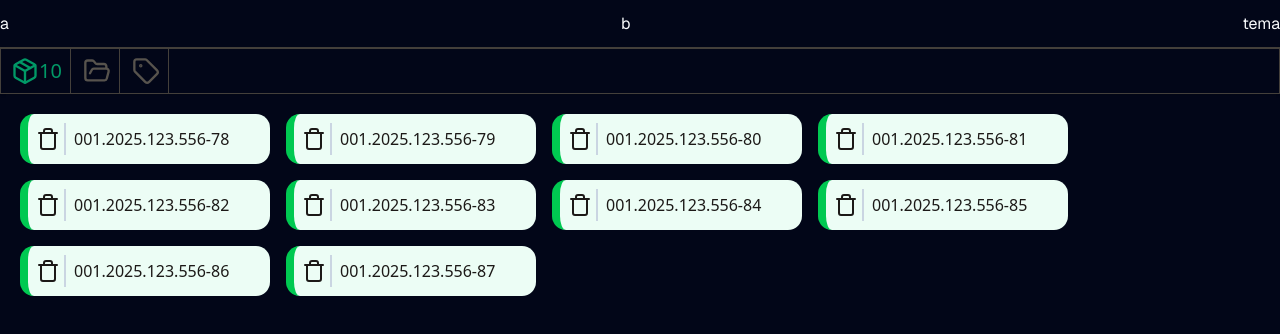
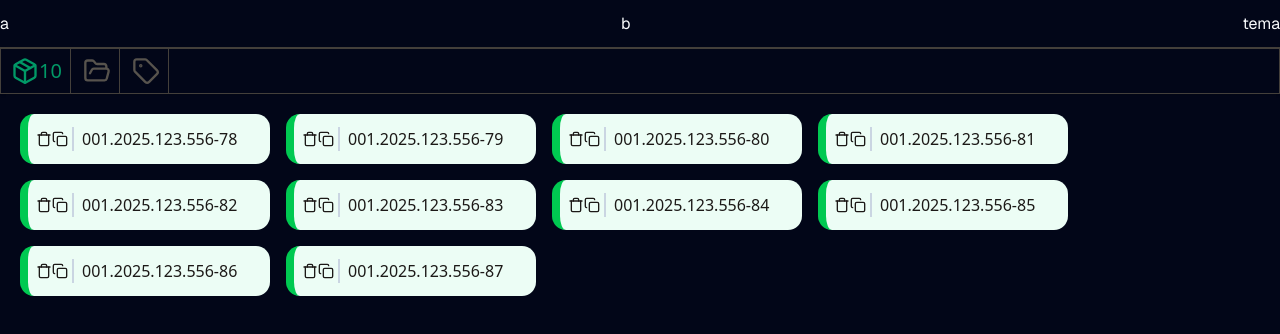
Before and after one commit to thauanb-dev/nextryx, a Next.js app: page / in a window 1280 px wide. Shown: the top 334 px of the page. Built offline with nearby package versions, Linux system fonts and the light colour scheme.

Commit message:
feat: `Copy` para processos

```diff
--- a/src/app/components/ProcessItem.tsx
+++ b/src/app/components/ProcessItem.tsx
@@ -1,9 +1,11 @@
 "use client"
 import '../layout.css'
-import {Trash , Plus } from 'lucide-react'
-interface ProcessItemProps{
+import {Trash , Copy } from 'lucide-react'
+
+export interface  ProcessItemProps{
     name : string
-    key: string
+    onDelete: () => void //evento personalizado para deletar
+    onCopy: () => void //evento personalizado para copiar
 }
 
 //TODO - Criar uma classe?/atalho no tailwindcss para simplificar as classes repetidas
@@ -14,16 +16,35 @@ interface ProcessItemProps{
 //TODO - Tornar os processo arrastaveis
 //TODO - Melhorar a experiencia UI
 
-function ProcessItem({name,key}:ProcessItemProps){
-    return(
-            <div className="flex h-[50px] w-[250px] border-l-8 border-green-500 bg-emerald-50 text-stone-900 rounded-xl hover:shadow-neutral-300 hover:shadow-md  transition-all duration-300 cursor-pointer items-center p-1 gap-2 ">
-                <div className="flex border-slate-300 border-r-2 p-1">
-                    <Trash  onClick={(e)=>{console.log(e)}}/>
-                </div>
-                <p>{name}</p>
-            </div>
-
-    )
+function ProcessItem({ name, onDelete, onCopy }: ProcessItemProps) {
+  return (
+    <div
+      className="flex h-[50px] w-[250px] border-l-8 border-green-500 bg-emerald-50 text-stone-900 rounded-xl hover:shadow-neutral-300 hover:shadow-md  transition-all duration-300 cursor-pointer items-center p-1 gap-2 "
+      onClick={(e) => {
+        console.log(e);
+      }}
+    >
+      <div className="flex border-slate-300 border-r-2 p-1">
+        <Trash
+          size={16}
+          height={16}
+          onClick={(e) => {
+            e.stopPropagation();
+            onDelete();
+          }}
+        />
+        <Copy
+          size={16}
+          height={16}
+          onClick={(e) => {
+            e.stopPropagation();
+            onCopy();
+          }}
+        />
+      </div>
+      <p>{name}</p>
+    </div>
+  );
 }
 
 export default ProcessItem
--- a/src/app/components/ProcessList.tsx
+++ b/src/app/components/ProcessList.tsx
@@ -1,38 +1,55 @@
 "use client"
 import ProcessItem from "./ProcessItem"
+import {ProcessItemProps} from "./ProcessItem"
 import { useProcess } from "./context/ProcessContext"
-import { useEffect } from "react"
+import { useEffect , useState } from "react"
 //tipar processList
+export type Process = {
+  name: string;
+  key: string;
+};
+
 function ProcessList(){
-    const processos = [
-  { "name": "001.2025.123.556-78", "key": crypto.randomUUID() },
-  { "name": "001.2025.123.556-79", "key": crypto.randomUUID() },
-  { "name": "001.2025.123.556-80", "key": crypto.randomUUID() },
-  { "name": "001.2025.123.556-81", "key": crypto.randomUUID() },
-  { "name": "001.2025.123.556-82", "key": crypto.randomUUID() },
-  { "name": "001.2025.123.556-83", "key": crypto.randomUUID() },
-  { "name": "001.2025.123.556-84", "key": crypto.randomUUID() },
-  { "name": "001.2025.123.556-85", "key": crypto.randomUUID() },
-  { "name": "001.2025.123.556-86", "key": crypto.randomUUID() },
-  { "name": "001.2025.123.556-87", "key": crypto.randomUUID() }
-]
+const [process, setProcess] = useState<Process[]>([
+  { name: "001.2025.123.556-78", key: crypto.randomUUID() },
+  { name: "001.2025.123.556-79", key: crypto.randomUUID() },
+  { name: "001.2025.123.556-80", key: crypto.randomUUID() },
+  { name: "001.2025.123.556-81", key: crypto.randomUUID() },
+  { name: "001.2025.123.556-82", key: crypto.randomUUID() },
+  { name: "001.2025.123.556-83", key: crypto.randomUUID() },
+  { name: "001.2025.123.556-84", key: crypto.randomUUID() },
+  { name: "001.2025.123.556-85", key: crypto.randomUUID() },
+  { name: "001.2025.123.556-86", key: crypto.randomUUID() },
+  { name: "001.2025.123.556-87", key: crypto.randomUUID() },
+]);
   //utilizando o hook personalizado do ProcessContext
   const {setTotal} = useProcess()
 
+const handleDelete = (key:string)=>{
+    setProcess((prev) => prev.filter((p) => p.key !== key));
+}
+const handleCopy = (name:string)=>{
+   navigator.clipboard.writeText(name)
+   console.log("Copiado:", name)
+}
+
   // Atualiza o valor global sempre que a lista mudar
-    useEffect(()=>{
-        setTotal(processos.length)
-    },[processos,setTotal])
+    useEffect(() => {
+      setTotal(process.length);
+    }, [process, setTotal]);
 
-    return(
-        <div className="m-3 flex flex-wrap  gap-4 min-w-[80vw] min-h-[20vh] p-2 ">
-        {
-            processos.map((p)=>(
-                <ProcessItem key={p.key.toString()} name={p.name}/>
-            ))
-        }
-        </div>
-    )
+    return (
+      <div className="m-3 flex flex-wrap  gap-4 min-w-[80vw] min-h-[20vh] p-2 ">
+        {process.map((p) => (
+          <ProcessItem
+            key={p.key.toString()}
+            name={p.name}
+            onDelete={() => handleDelete(p.key)}
+            onCopy={() => handleCopy(p.name)}
+            />
+        ))}
+      </div>
+    );
 }
 
 export default ProcessList
```
